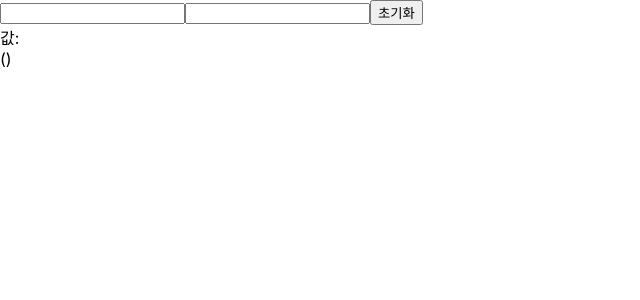
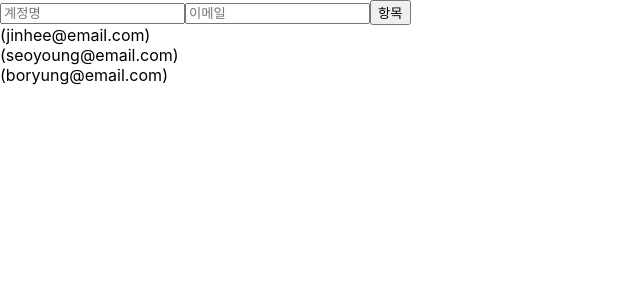
Before and after one commit to wlsgml719/ReactWithVelopert, a React (Create React App) app: page / in a window 1280 px wide. Shown: the top 300 px of the page, without its empty margins (0-640 px from the left). Built offline with nearby package versions, Linux system fonts and the light colour scheme.

Commit message:
14강 배열에 항목 추가하기 진행중

```diff
--- a/src/App.js
+++ b/src/App.js
@@ -1,19 +1,71 @@
-import React from 'react';
+import React, {useRef, useState } from 'react';
+// 여러개의 상태를 관리할 때는 useState를 가져와서 객체형태로 사용한다.
 import logo from './logo.svg';
 import './App.css';
 import Hello from './Hello';
 import Wrapper from './Wrapper';
 import Counter from './Counter';
 import InputSample from './InputSample';
+import UserList from './UserList';
+import CreateUser from './CreateUser';
 
 
 function App() {
+  const [inputs, setInputs] = useState({
+    username: '',
+    email: ''
+  });
+  const { username, email } = inputs;
+  const onChange = e => {
+    const { name, value } = e.target;
+    setInputs({
+      ...inputs,
+      [name]: value
+    });
+  };
+
+  const users = [
+      {
+          id      : 1,
+          username    : 'jinhee',
+          email   : 'jinhee@email.com'
+      },
+      {
+          id      : 2,
+          username    : 'seoyoung',
+          email   : 'seoyoung@email.com'
+      },
+      {
+          id      : 3,
+          username    : 'boryung',
+          email   : 'boryung@email.com'
+      }
+  ];
+
+  const nextId    = useRef(4);
+  const onCreate  = () => {
+    setInputs({
+      usernanme: '',
+      email: ''
+    });
+    nextId.current += 1;
+  }
   return (
     // <Wrapper>
     //     <Hello color="white" isSpecial={true}/>
     // </Wrapper>
     // <Counter/>
-    <InputSample/>
+    // <InputSample/>
+    // <UserList/>
+    <>
+      <CreateUser
+        username={username}
+        email={email}
+        onChange={onChange}
+        onCreate={onCreate}
+      />
+      <UserList users={users}/>
+    </>
   );
 }
 
--- /dev/null
+++ b/src/CreateUser.js
@@ -0,0 +1,23 @@
+import React from 'react';
+
+function CreateUser({ username, email, onChange, onCreate })
+{
+    // onCreate : 버튼 클릭시 새항목 추가
+    return (
+        <div>
+            <input
+                name="username"
+                placeholder="계정명"
+                onChange={onChange}
+            />
+            <input
+                name="email"
+                placeholder="이메일"
+                onChange={onChange}
+            />
+            <button onClick={onCreate}>항목</button>
+        </div>
+    )
+}
+
+export default CreateUser;
--- /dev/null
+++ b/src/UserList.js
@@ -0,0 +1,26 @@
+import React from 'react';
+
+function User({user})
+{
+    return(
+        <div>
+            <b>{user.name}</b>
+            <span>({user.email})</span>
+        </div>
+    )
+}
+
+function UserList({users})
+{
+    return(
+        <div>
+            {
+                users.map(
+                    user => ( <User user={user} key={user.id}/> )
+                )
+            }
+        </div>
+    )
+}
+
+export default UserList;
```
Also changed, not shown: src/Components/Button.js (added, +9 -0 lines), src/Components/Button.scss (added, +25 -0 lines), src/Profile.js (added, +27 -0 lines).
